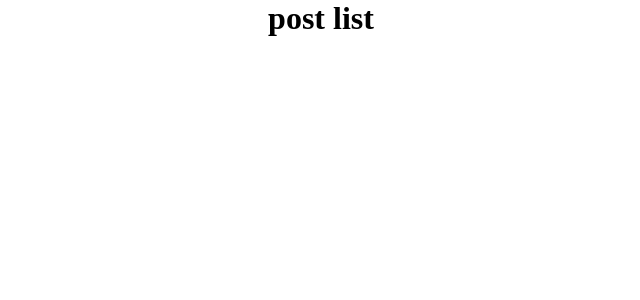
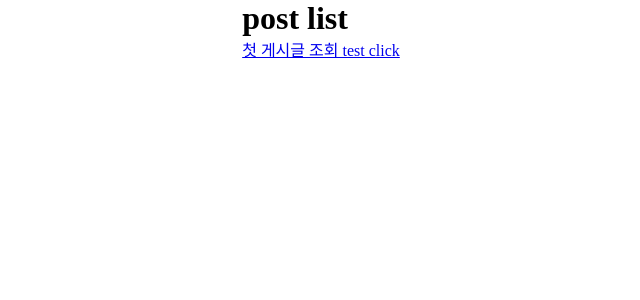
Before and after one commit to jaegwans/MOIDA_Frontend, a Next.js app: page /post/list in a window 1280 px wide. Shown: the top 300 px of the page, without its empty margins (319-959 px from the left). Built offline with nearby package versions, Linux system fonts and the light colour scheme.

Commit message:
test: test

```diff
--- a/src/pages/post/list.tsx
+++ b/src/pages/post/list.tsx
@@ -1,17 +1,15 @@
-import { useRouter } from "next/router";
-
+import { useRouter } from 'next/router';
+import Link from 'next/link';
 
 const List = () => {
-
     const router = useRouter();
 
-    return(
+    return (
         <div>
             <h1>post list</h1>
-
-
+            <Link href="/post/detail/1">첫 게시글 조회 test click</Link>
         </div>
-    )
+    );
 };
 
 export default List;
```
